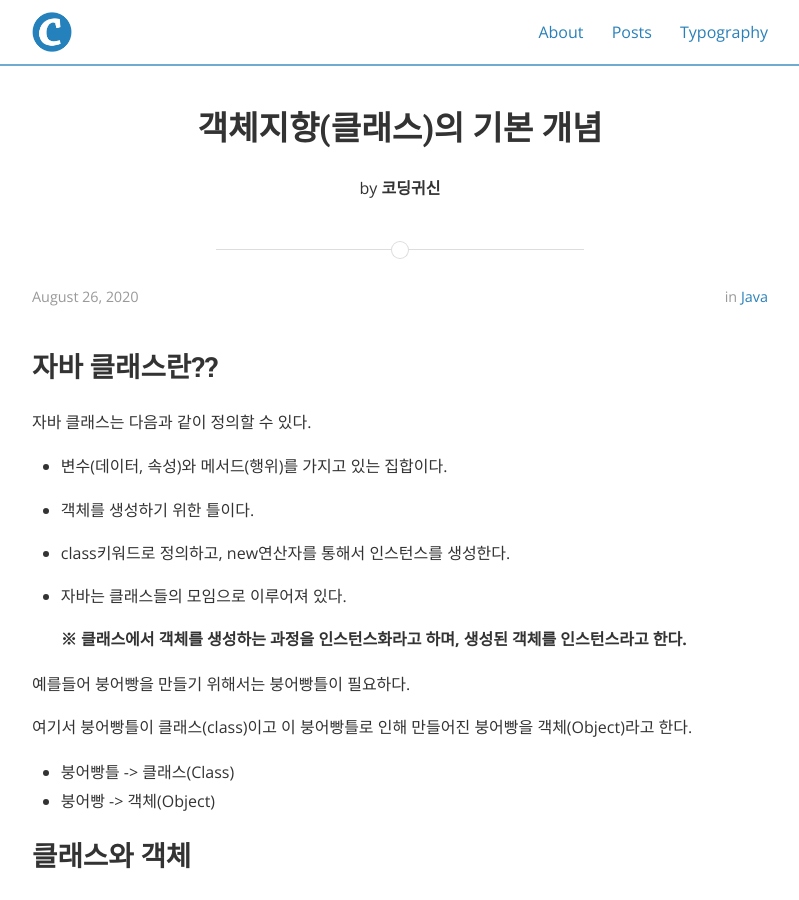
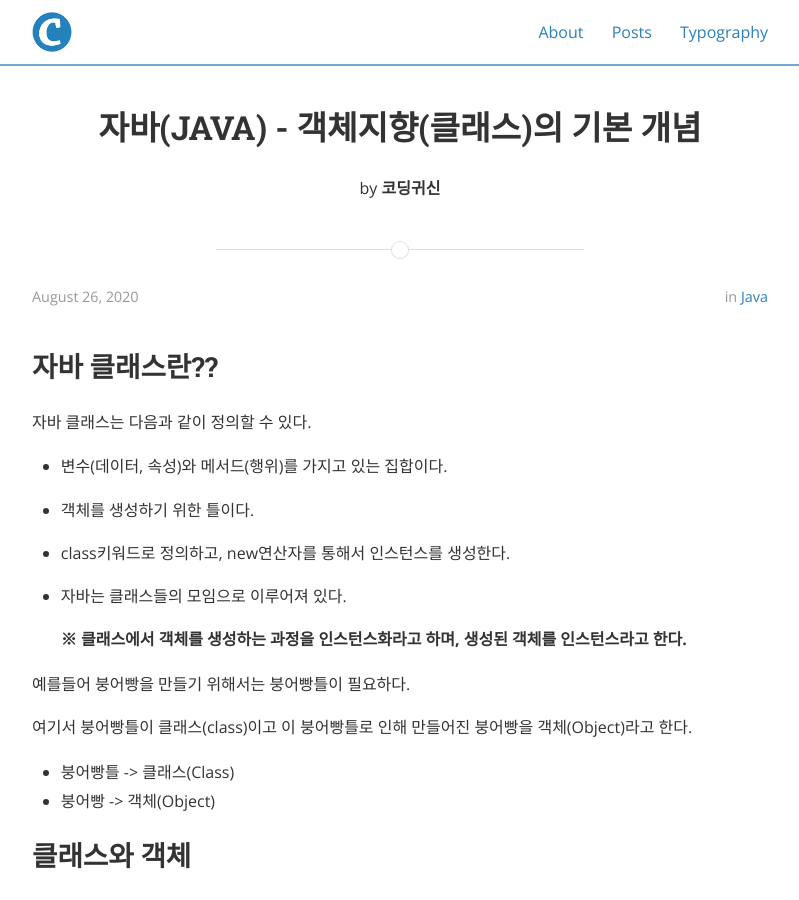
Before and after one commit to 77kkyu/77kkyu.github.io, a Jekyll site: the page built from _posts/2020-08-26-클래스.md, in a window 1280 px wide and 900 px high. Shown: the whole window, without its empty margins (240-1039 px from the left). Built offline with Jekyll 4.4.1, drawn with Linux system fonts in a browser that asks for light colours; nearby versions of some CDN libraries; comment, search, counter and statistics services are not loaded.

Commit message:
Update 2020-08-26-클래스.md

```diff
--- a/_posts/2020-08-26-클래스.md
+++ b/_posts/2020-08-26-클래스.md
@@ -1,6 +1,6 @@
 ---
 layout: post
-title:  "객체지향(클래스)의 기본 개념"
+title:  "자바(JAVA) - 객체지향(클래스)의 기본 개념"
 date:   2020-08-26T15:43:52-05:00
 author: 코딩귀신
 categories: JAVA
```
